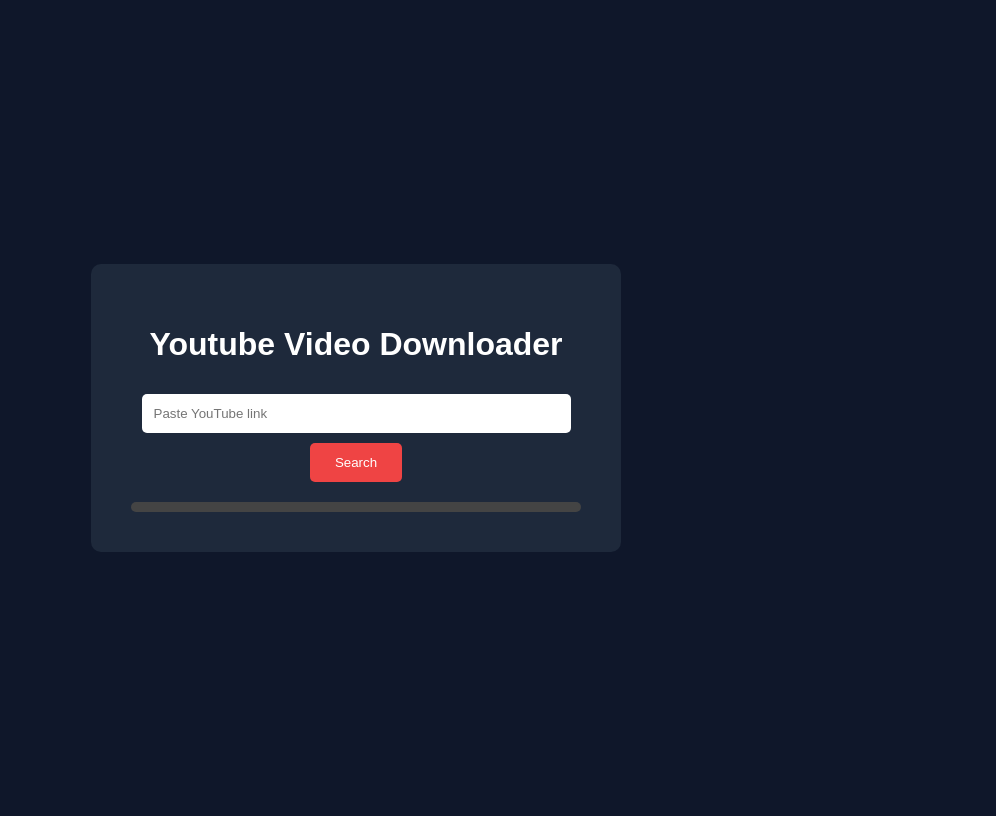
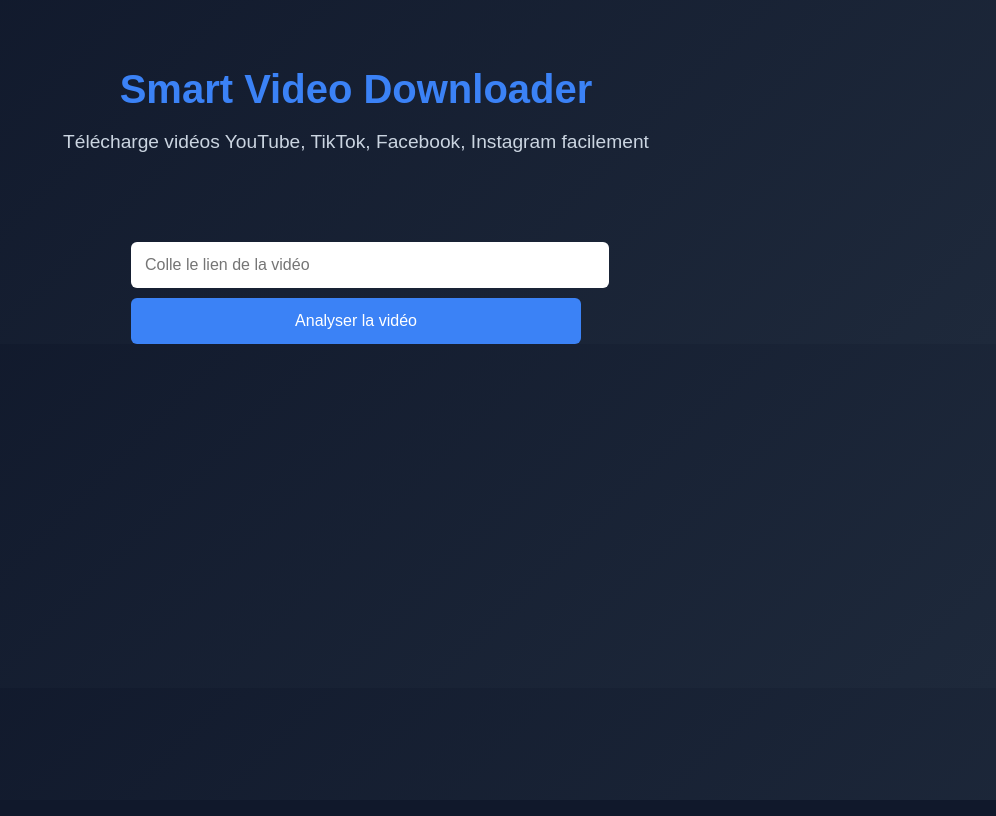
Before and after one commit to AndreErudit/Tubedownloader, a Flask app: page / in a window 1280 px wide. Shown: the whole page, without its empty margins (284-1280 px from the left). Run offline with Flask 3, Linux system fonts and the light colour scheme.

Commit message:
Description des modifications

```diff
--- a/app.py
+++ b/app.py
@@ -1,14 +1,14 @@
-from flask import Flask, render_template, request, redirect, url_for
+from flask import Flask, render_template, request, send_from_directory
 import yt_dlp
 import validators
 import os
 
 app = Flask(__name__)
 
-# Crée le dossier downloads si n'existe pas
-if not os.path.exists('downloads'):
-    os.makedirs('downloads')
-
+# Crée le dossier downloads si pas existant
+DOWNLOAD_FOLDER = 'downloads'
+if not os.path.exists(DOWNLOAD_FOLDER):
+    os.makedirs(DOWNLOAD_FOLDER)
 
 @app.route("/", methods=["GET", "POST"])
 def home():
@@ -18,7 +18,6 @@ def home():
     if request.method == "POST":
         url = request.form.get("url")
 
-        # Vérifie que le lien est valide
         if not validators.url(url):
             message = "Lien invalide !"
             return render_template("index.html", video=video, message=message)
@@ -38,61 +37,50 @@ def home():
 
     return render_template("index.html", video=video, message=message)
 
-
 @app.route("/download", methods=["POST"])
 def download():
     url = request.form.get("url")
     quality = request.form.get("quality")
-    message = ""
 
     if not validators.url(url):
-        message = "Lien invalide !"
-        return render_template("index.html", video=None, message=message)
+        return "Lien invalide !"
 
-    # Configuration yt-dlp pour chaque qualité
-    if quality == "mp3":
+    try:
+        # Définir options yt-dlp selon qualité
         ydl_opts = {
-            'format': 'bestaudio',
-            'outtmpl': 'downloads/%(title)s.%(ext)s',
-            'postprocessors': [{
-                'key': 'FFmpegExtractAudio',
-                'preferredcodec': 'mp3',
-                'preferredquality': '192',
-            }],
-            'ffmpeg_location': '/usr/bin/ffmpeg',  # chemin FFmpeg Render
-            'quiet': True
-        }
-    elif quality == "720":
-        ydl_opts = {
-            'format': 'bestvideo[height<=720]+bestaudio/best',
-            'outtmpl': 'downloads/%(title)s.%(ext)s',
-            'quiet': True
-        }
-    elif quality == "1080":
-        ydl_opts = {
-            'format': 'bestvideo[height<=1080]+bestaudio/best',
-            'outtmpl': 'downloads/%(title)s.%(ext)s',
-            'quiet': True
-        }
-    else:
-        # Défaut : meilleure qualité
-        ydl_opts = {
-            'format': 'best',
-            'outtmpl': 'downloads/%(title)s.%(ext)s',
+            'outtmpl': os.path.join(DOWNLOAD_FOLDER, '%(title)s.%(ext)s'),
             'quiet': True
         }
 
-    try:
+        if quality == "mp3":
+            ydl_opts.update({
+                'format': 'bestaudio',
+                'postprocessors': [{
+                    'key': 'FFmpegExtractAudio',
+                    'preferredcodec': 'mp3',
+                    'preferredquality': '192',
+                }],
+                'ffmpeg_location': '/usr/bin/ffmpeg'  # Render / Linux
+            })
+        elif quality == "720":
+            ydl_opts['format'] = 'bestvideo[height<=720]+bestaudio/best'
+        elif quality == "1080":
+            ydl_opts['format'] = 'bestvideo[height<=1080]+bestaudio/best'
+        else:
+            ydl_opts['format'] = 'best'
+
         with yt_dlp.YoutubeDL(ydl_opts) as ydl:
-            ydl.download([url])
-        message = "Téléchargement terminé !"
+            info = ydl.extract_info(url)
+            filename = ydl.prepare_filename(info)
+            # Si MP3, changer extension
+            if quality == "mp3":
+                filename = os.path.splitext(filename)[0] + ".mp3"
+
+        # Retourner le fichier pour téléchargement dans le navigateur
+        return send_from_directory(DOWNLOAD_FOLDER, os.path.basename(filename), as_attachment=True)
+
     except Exception as e:
-        message = f"Erreur lors du téléchargement : {str(e)}"
-
-    # Après téléchargement, retourne sur page d'accueil
-    return render_template("index.html", video=None, message=message)
-
+        return f"Erreur lors du téléchargement : {str(e)}"
 
 if __name__ == "__main__":
-    # NE PAS mettre debug=True sur Render
     app.run(host="0.0.0.0", port=int(os.environ.get("PORT", 5000)))
--- a/static/style.css
+++ b/static/style.css
@@ -1,58 +1,96 @@
+/* Général */
 body{
-font-family:Arial;
-background:#0f172a;
-color:white;
-display:flex;
-justify-content:center;
-align-items:center;
-height:100vh;
+    font-family: Arial, sans-serif;
+    background: linear-gradient(135deg, #0f172a, #1e293b);
+    color: white;
+    text-align: center;
+    margin: 0;
+    padding: 0;
 }
 
-.container{
-background:#1e293b;
-padding:40px;
-border-radius:10px;
-text-align:center;
-width:450px;
+/* Header */
+header{
+    padding: 40px 20px;
 }
 
-input{
-width:90%;
-padding:12px;
-margin:10px;
-border:none;
-border-radius:5px;
+header h1{
+    font-size: 2.5rem;
+    margin-bottom: 10px;
+    color: #3b82f6;
+}
+
+header p{
+    font-size: 1.2rem;
+    color: #cbd5e1;
+}
+
+/* Container */
+.container{
+    width: 450px;
+    margin: auto;
+    margin-top: 30px;
+}
+
+/* Message d'erreur / succès */
+.message{
+    background-color: #ef4444;
+    padding: 10px;
+    border-radius: 5px;
+    margin-bottom: 20px;
+}
+
+/* Formulaire principal */
+input[type=text]{
+    width: 100%;
+    padding: 14px;
+    border-radius: 6px;
+    border: none;
+    margin-bottom: 10px;
+    font-size: 1rem;
 }
 
 button{
-padding:12px 25px;
-background:#ef4444;
-border:none;
-color:white;
-border-radius:5px;
-cursor:pointer;
+    background: #3b82f6;
+    border: none;
+    padding: 14px;
+    width: 100%;
+    border-radius: 6px;
+    color: white;
+    font-size: 16px;
+    cursor: pointer;
+    transition: 0.3s;
 }
 
 button:hover{
-background:#dc2626;
+    background: #2563eb;
 }
 
-.preview img{
-margin-top:20px;
-border-radius:10px;
+/* Box vidéo analysée */
+.video-box{
+    margin-top: 30px;
+    background: #1e293b;
+    padding: 20px;
+    border-radius: 10px;
+    text-align: center;
 }
 
-.progress{
-width:100%;
-height:10px;
-background:#444;
-margin-top:20px;
-border-radius:10px;
+.video-box img{
+    width: 100%;
+    border-radius: 10px;
+    margin-bottom: 15px;
 }
 
-#bar{
-width:0%;
-height:100%;
-background:#22c55e;
-border-radius:10px;
+.video-box h2{
+    font-size: 1.2rem;
+    margin-bottom: 15px;
 }
+
+/* Sélecteur de qualité */
+select{
+    width: 50%;
+    padding: 10px;
+    border-radius: 6px;
+    border: none;
+    margin-bottom: 15px;
+    font-size: 1rem;
+}
--- a/templates/index.html
+++ b/templates/index.html
@@ -1,62 +1,49 @@
 <!DOCTYPE html>
-<html>
+<html lang="fr">
 <head>
+    <meta charset="UTF-8">
+    <meta name="viewport" content="width=device-width, initial-scale=1.0">
+    <meta name="description" content="Télécharge gratuitement vidéos YouTube, TikTok, Facebook, Instagram. MP3, 720p, 1080p.">
+    <meta name="keywords" content="youtube downloader, tiktok downloader, video mp3, download video online">
+    <title>Smart Video Downloader</title>
+    <link rel="stylesheet" href="{{ url_for('static', filename='style.css') }}">
+</head>
+<body>
 
-<title>YouTube Downloader</title>
-
-<link rel="stylesheet" href="/static/style.css">
-
-</head>
-
-<body>
+<header>
+    <h1>Smart Video Downloader</h1>
+    <p>Télécharge vidéos YouTube, TikTok, Facebook, Instagram facilement</p>
+</header>
 
 <div class="container">
 
-<h1>Youtube Video Downloader</h1>
+    {% if message %}
+        <p class="message">{{ message }}</p>
+    {% endif %}
 
     <form method="POST">
-
-<input type="text" name="url" placeholder="Paste YouTube link">
-
-<button type="submit">Search</button>
-
+        <input type="text" name="url" placeholder="Colle le lien de la vidéo" required>
+        <button type="submit">Analyser la vidéo</button>
     </form>
 
     {% if video %}
-
-<div class="preview">
-
-<img src="{{video.thumbnail}}" width="300">
-
-<h2>{{video.title}}</h2>
+        <div class="video-box">
+            <img src="{{ video.thumbnail }}" alt="Thumbnail">
+            <h2>{{ video.title }}</h2>
 
             <form action="/download" method="POST">
-
-<select name="format">
-
+                <input type="hidden" name="url" value="{{ video.url }}">
+                <select name="quality" required>
                     <option value="mp3">MP3</option>
                     <option value="720">720p</option>
                     <option value="1080">1080p</option>
-
                 </select>
-
-<button type="submit">Download</button>
-
+                <button type="submit">Télécharger</button>
             </form>
+        </div>
+    {% endif %}
 
 </div>
 
-{% endif %}
-
-<div class="progress">
-
-<div id="bar"></div>
-
-</div>
-
-</div>
-
-<script src="{{ url_for('static', filename='script.js') }}"></script>
-
 </body>
 </html>
```
Also changed, not shown: 2 other files. Lines whose indentation alone changed are shown as unchanged.
